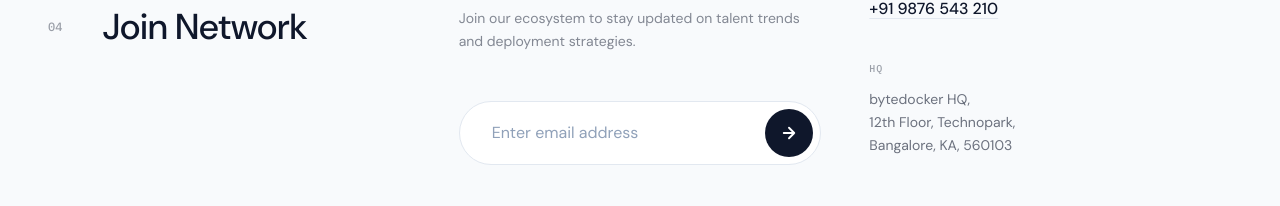
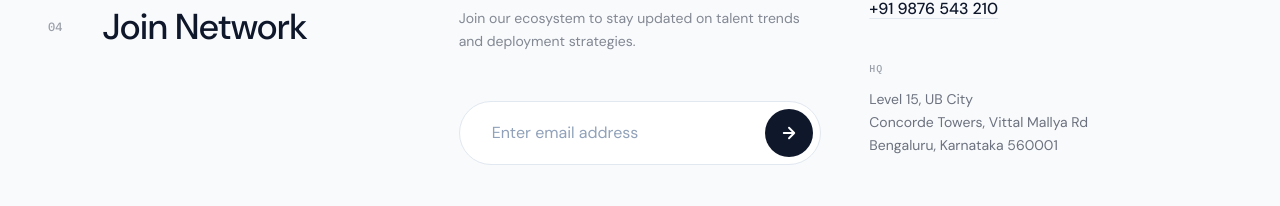
Before and after one commit to GlyphicGuy/bytedocker-2, a Next.js app: page /about-us in a window 1280 px wide. Shown: the part 4517-4723 px from the top of the page. Built offline with nearby package versions, Linux system fonts and the light colour scheme.

Commit message:
coco: initial commit

```diff
--- a/components/Footer.tsx
+++ b/components/Footer.tsx
@@ -116,9 +116,9 @@ export default function Footer() {
                         <div className="space-y-1 pt-2">
                             <p className="opacity-40 text-[10px] uppercase tracking-widest font-ibmplexmonomedium mb-3">HQ</p>
                             <address className="not-italic opacity-60 leading-relaxed text-xs md:text-sm">
-                                bytedocker HQ,<br />
-                                12th Floor, Technopark,<br />
-                                Bangalore, KA, 560103
+                                Level 15, UB City<br/>
+                                Concorde Towers, Vittal Mallya Rd<br/>
+                                Bengaluru, Karnataka 560001<br/>
                             </address>
                         </div>
                     </div>
```
